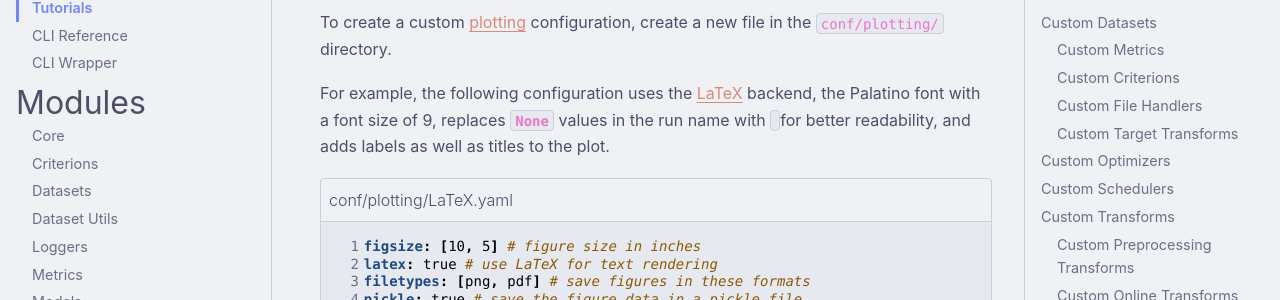
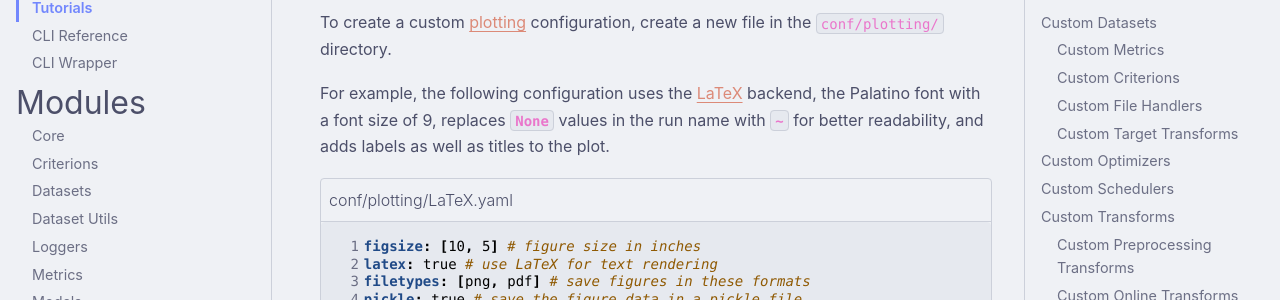
Before and after one commit to autrainer/autrainer, a Sphinx documentation site: the page built from docs/source/usage/tutorials.rst, in a window 1280 px wide and 900 px high, scrolled down 22301 px. Shown: the part 147-447 px from the top of the window. Built offline with Sphinx 7.4.7 and the PyData theme 0.15.4, drawn with Linux system fonts in a browser that asks for light colours; pages that are not in the unit, such as notebooks, are missing from menus.

Commit message:
fix unescaped tilde

```diff
--- a/docs/source/usage/tutorials.rst
+++ b/docs/source/usage/tutorials.rst
@@ -571,7 +571,7 @@ Custom Plotting
 To create a custom :ref:`plotting <core_plotting>` configuration, create a new file in the :file:`conf/plotting/` directory.
 
 For example, the following configuration uses the `LaTeX <https://matplotlib.org/stable/users/explain/text/usetex.html>`_ backend,
-the Palatino font with a font size of 9, replaces :attr:`None` values in the run name with :attr:`~` for better readability,
+the Palatino font with a font size of 9, replaces :attr:`None` values in the run name with :attr:`~~` for better readability,
 and adds labels as well as titles to the plot.
 
 .. literalinclude:: ../examples/tutorials/LaTeX.yaml
```
